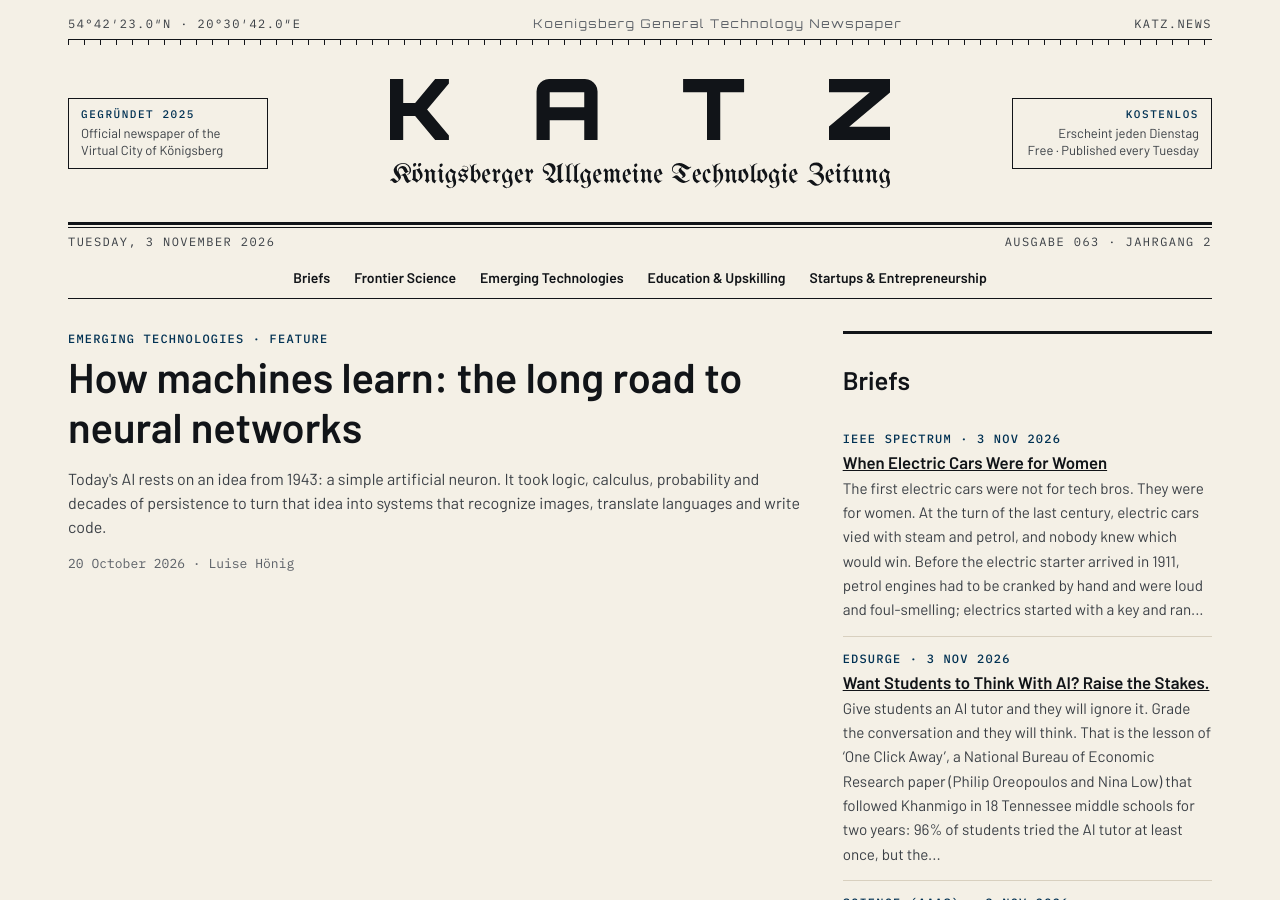
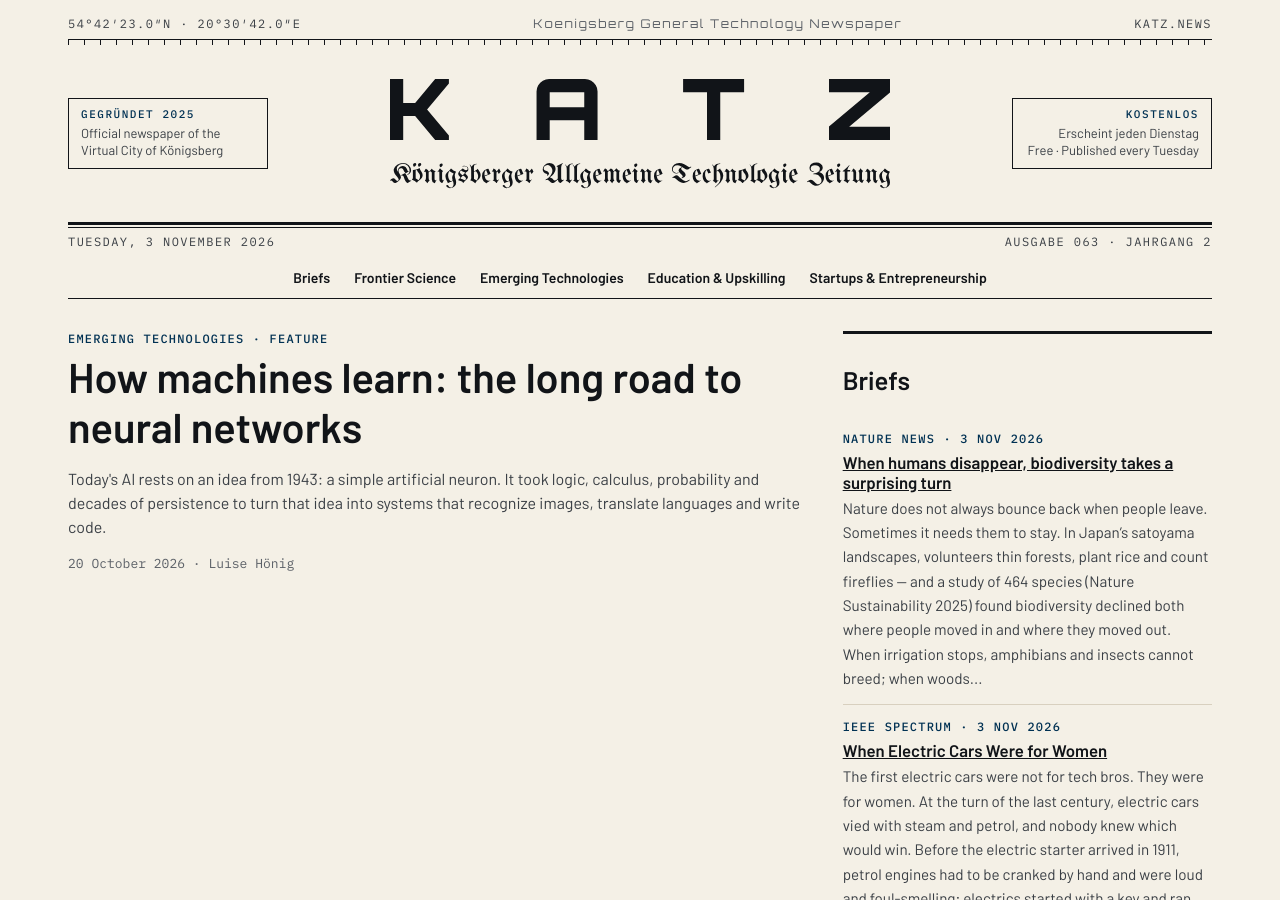
Before and after one commit to katz-news/katz.news, a Jekyll site: the page built from index.html, in a window 1280 px wide and 900 px high. Built offline with Jekyll 4.4.1, drawn with Linux system fonts in a browser that asks for light colours; some of the changed text lies outside the part shown.

Commit message:
Publish 2026-11-05

```diff
--- a/_data/build.yml
+++ b/_data/build.yml
@@ -1 +1 @@
-published_at: 2026-11-05T11:52:29Z
+published_at: 2026-11-05T11:54:24Z
--- /dev/null
+++ b/_posts/briefs/2026-11-04-when-humans-disappear-biodiversity-takes-a-surprising-turn.md
@@ -0,0 +1,15 @@
+---
+published: true
+title: When humans disappear, biodiversity takes a surprising turn
+date: 2026-11-03
+section: science
+source_name: Nature News
+source_url: https://www.nature.com/articles/d41586-026-03505-1
+---
+Nature does not always bounce back when people leave. Sometimes it needs them to stay.
+
+In Japan's satoyama landscapes, volunteers thin forests, plant rice and count fireflies — and a study of 464 species (Nature Sustainability 2025) found biodiversity declined both where people moved in and where they moved out. When irrigation stops, amphibians and insects cannot breed; when woods go untended, they close in. 'Leaving it alone isn't doing anyone any good,' says Peter Matanle. Japan's population shrank by four million between 2015 and 2025, and only 8.6% of it is now rural.
+
+The same pattern shows across Europe: farmland birds fell 58% between 1980 and 2024, and Sweden has lost more than 90% of its semi-natural grasslands in some regions — habitat for a third of its threatened species.
+
+Conclusion: conservation is not a hands-off hobby. It is gardening.
```
